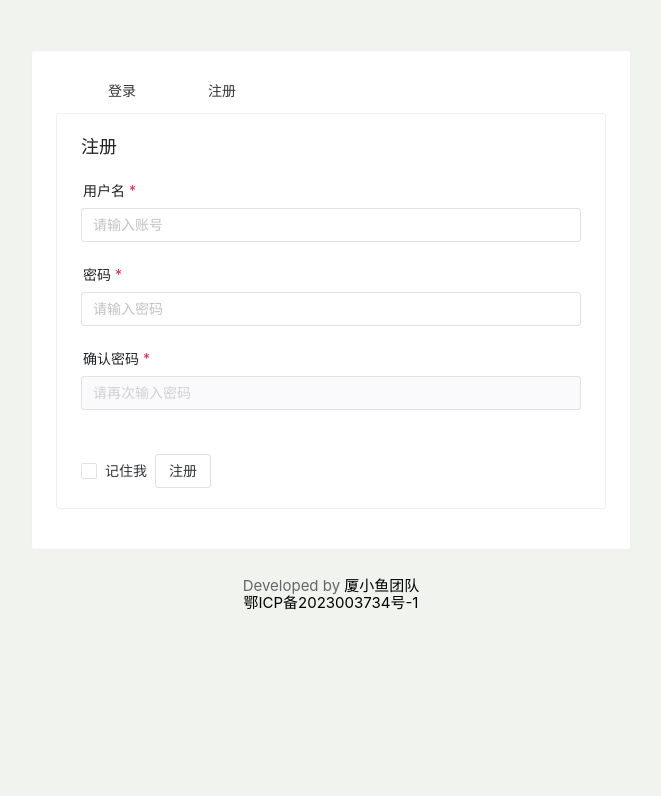
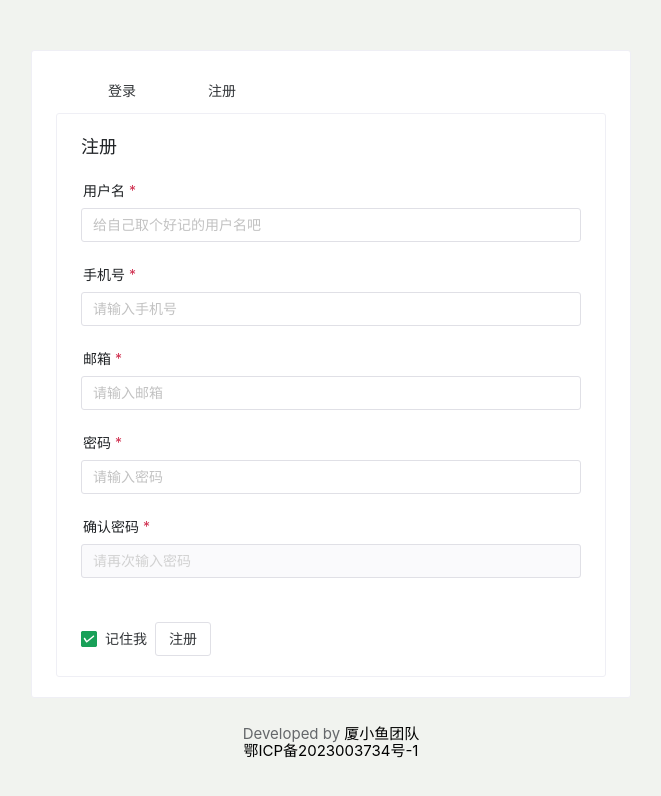
Before and after one commit to Fanrito/client, a Vue app: page /login/register in a window 1280 px wide. Shown: the top 796 px of the page, without its empty margins (309-970 px from the left). Built offline with nearby package versions, Linux system fonts and the light colour scheme; some icons are missing.

Commit message:
feat: 更新手机号登录、邮箱登录

```diff
--- a/src/views/Login/Login.vue
+++ b/src/views/Login/Login.vue
@@ -62,6 +62,5 @@ const menuOptions = [
   margin: auto;
   margin-top: 50px;
   width: 600px;
-  height: 500px;
 }
 </style>
--- a/src/views/Login/LoginCard.vue
+++ b/src/views/Login/LoginCard.vue
@@ -1,6 +1,8 @@
 <template>
   <div class="login-panel">
     <n-card title="登录">
+      <n-tabs type="line" animated>
+        <n-tab-pane name="密码登录" tab="密码登录">
           <n-form :rules="rules" :model="user">
             <n-form-item path="username" label="用户名">
               <n-input v-model:value="user.username" placeholder="请输入账号"></n-input>
@@ -9,10 +11,34 @@
               <n-input v-model:value="user.password" placeholder="请输入密码" type="password"></n-input>
             </n-form-item>
           </n-form>
-      <template #footer>
           <n-checkbox v-model:checked="rember" label="记住我"></n-checkbox>
-        <n-button @click="login">登录</n-button>
-      </template>
+          <n-button @click="login1">登录</n-button>
+        </n-tab-pane>
+        <n-tab-pane name="手机号登录" tab="手机号登录">
+          <n-form :rules="rules" :model="user">
+            <n-form-item path="phone" label="手机号">
+              <n-input v-model:value="phone" placeholder="请输入手机号"></n-input>
+              <n-button @click="sendPhoneVeriCode" :disabled="isButtonDisabled">发送验证码{{ remainingTime == 60 ? '' : '(' + remainingTime + ')' }}</n-button>
+            </n-form-item>
+            <n-form-item path="veriCode" label="验证码">
+              <n-input v-model:value="veriCode" placeholder="请输入验证码"></n-input>
+            </n-form-item>
+          </n-form>
+          <n-button @click="login2">登录</n-button>
+        </n-tab-pane>
+        <n-tab-pane name="邮箱登录" tab="邮箱登录">
+          <n-form :rules="rules" :model="user">
+            <n-form-item path="email" label="邮箱">
+              <n-input v-model:value="email" placeholder="请输入账号"></n-input>
+              <n-button @click="sendEmailVeriCode" :disabled="isButtonDisabled">发送验证码{{ remainingTime == 60 ? '' : '(' + remainingTime + ')' }}</n-button>
+            </n-form-item>
+            <n-form-item path="veriCode" label="验证码">
+              <n-input v-model:value="veriCode" placeholder="请输入验证码"></n-input>
+            </n-form-item>
+          </n-form>
+          <n-button @click="login3">登录</n-button>
+        </n-tab-pane>
+      </n-tabs>
     </n-card>
   </div>
 </template>
@@ -28,12 +54,15 @@ const axios = inject('axios')
 const message = inject('message')
 const userStore = UserStore()
 
-const rember = ref(false)
-
+let rember = ref(false)
 let user = reactive({
   username: userStore.username || '',
   password: rember ? userStore.password : ''
 })
+let veriCode = ref('')
+let phone = ref('')
+let email = ref('')
+
 let rules = {
   username: [
     { required: true, message: '请输入账号', trigger: 'blur' },
@@ -42,24 +71,54 @@ let rules = {
   password: [
     { required: true, message: '请输入密码', trigger: 'blur' },
     { min: 5, max: 18, message: '账号长度在5到18个字符', trigger: 'blur' }
-  ]
+  ],
+  phone: [
+    { required: true, message: '请输入手机号', trigger: 'blur' },
+    {
+      pattern: /^[1-9]\d{10}$/,
+      message: '手机号码格式不正确',
+      trigger: 'blur'
     }
-// <<<<<<< HEAD
-// const login = () => {
+  ],
+  email: [{ required: true, message: '请输入邮箱', trigger: 'blur' }],
+  veriCode: [{ required: true, message: '请输入验证码', trigger: 'blur' }]
+}
 
-//   if(user.account==='admin')
-//   router.push("/admin/user")
-//   else
-//   router.push("/user")
-// }
-// =======
-// >>>>>>> upstream/main
+// 密码登录
+const login1 = async () => {
+  if (user.username === 'admin') {
+    router.push('/admin/user')
+    return
+  }
+  let result = await axios.post('/login', {
+    loginWay: 1,
+    username: user.username,
+    password: user.password,
+    email: null,
+    phoneNum: null
+  })
+  console.log(result)
+  if (result.data.code == 1) {
+    userStore.token = result.data.data
+    if (rember) {
+      userStore.username = user.username
+      userStore.password = user.password
+    }
+    message.info('登陆成功')
+    router.push('/user')
+  } else {
+    message.error('登陆失败')
+  }
+}
 
-// 登录请求，需要根据后端修改
-const login = async () => {
+// 手机号登录
+const login2 = async () => {
   let result = await axios.post('/login', {
-    username: user.username,
-    password: user.password
+    loginWay: 2,
+    username: null,
+    password: null,
+    email,
+    phoneNum: phone
   })
   console.log(result)
   if (result.data.code == 1) {
@@ -70,6 +129,26 @@ const login = async () => {
     message.error('登陆失败')
   }
 }
+
+// 验证码发送按钮禁用与允许相关
+const isButtonDisabled = ref(false)
+const remainingTime = ref(60)
+const sendPhoneVeriCode = () => {
+  if (!isButtonDisabled.value) {
+    isButtonDisabled.value = true
+    countdown()
+  }
+}
+const countdown = () => {
+  const timer = setInterval(() => {
+    remainingTime.value--
+    if (remainingTime.value <= 0) {
+      clearInterval(timer)
+      isButtonDisabled.value = false
+      remainingTime.value = 60
+    }
+  }, 1000)
+}
 </script>
 
 <style lang="scss" scoped></style>
--- a/src/views/Login/RegisterCard.vue
+++ b/src/views/Login/RegisterCard.vue
@@ -3,7 +3,13 @@
     <n-card title="注册">
       <n-form :rules="rules" :model="user">
         <n-form-item path="username" label="用户名">
-          <n-input v-model:value="user.username" placeholder="请输入账号"></n-input>
+          <n-input v-model:value="user.username" placeholder="给自己取个好记的用户名吧"></n-input>
+        </n-form-item>
+        <n-form-item path="phone" label="手机号">
+          <n-input v-model:value="user.phone" placeholder="请输入手机号"></n-input>
+        </n-form-item>
+        <n-form-item path="email" label="邮箱">
+          <n-input v-model:value="user.email" placeholder="请输入邮箱"></n-input>
         </n-form-item>
         <n-form-item path="password" label="密码">
           <n-input v-model:value="user.password" placeholder="请输入密码" type="password"></n-input>
@@ -34,8 +40,10 @@ const userStore = UserStore()
 let user = reactive({
   username: '',
   password: '',
+  phone: '',
+  email: '',
   reenteredPassword: '',
-  rember: false
+  rember: true
 })
 
 function validatePasswordStartWith(rule, value) {
@@ -54,6 +62,15 @@ let rules = {
     { required: true, message: '请输入密码', trigger: 'blur' },
     { min: 5, max: 18, message: '账号长度在5到18个字符', trigger: 'blur' }
   ],
+  phone: [
+    { required: true, message: '请输入手机号', trigger: 'blur' },
+    {
+      pattern: /^[1-9]\d{10}$/,
+      message: '手机号码格式不正确',
+      trigger: 'blur'
+    }
+  ],
+  email: [{ required: true, message: '请输入邮箱', trigger: 'blur' }],
   reenteredPassword: [
     {
       required: true,
@@ -80,9 +97,11 @@ const register = async () => {
     password: user.password
   })
   let result = await axios.post('/signup', {
-    username: user.username,
-    password: user.password
-  })
+    "username": user.username,
+    "password": user.password,
+    "email": user.email,
+    "phone": user.phone
+})
   console.log(result)
   if (result.data.code == 1) {
     message.info('注册成功')
```
Lines whose indentation alone changed are shown as unchanged.
